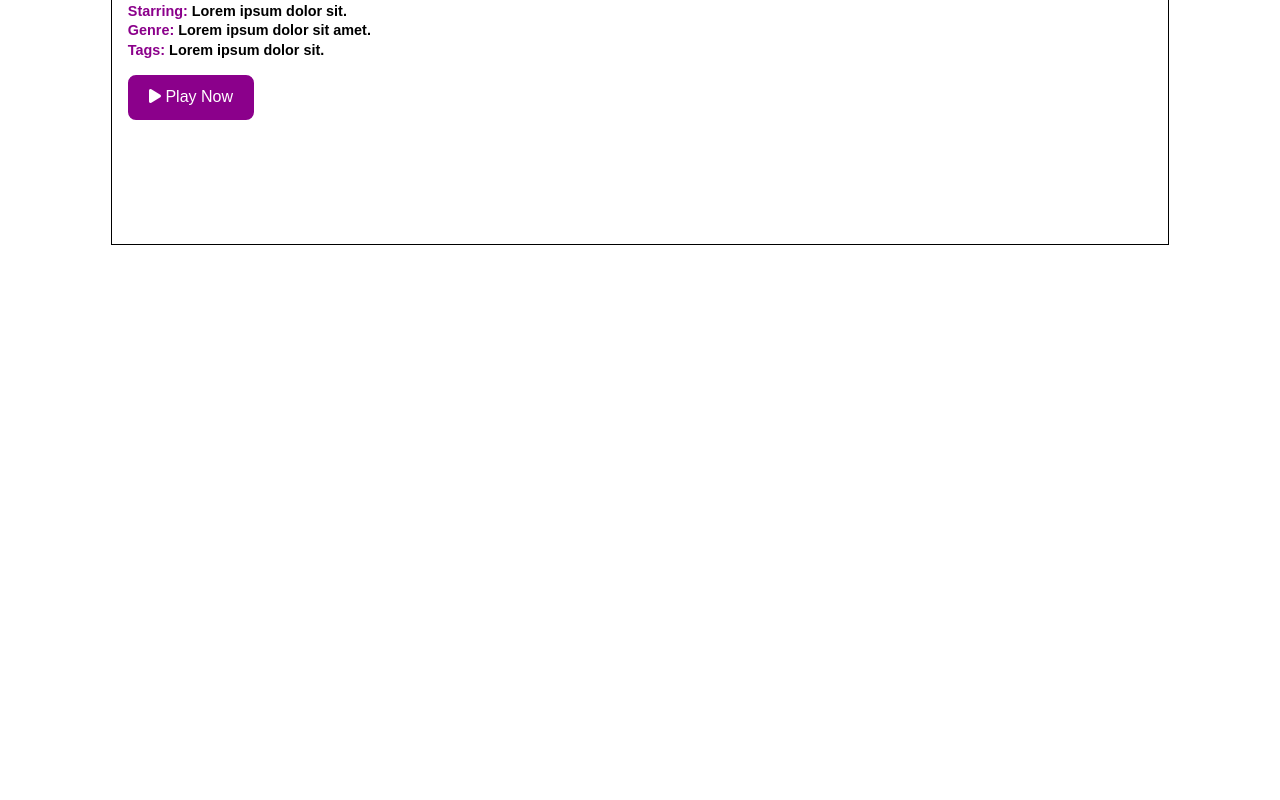
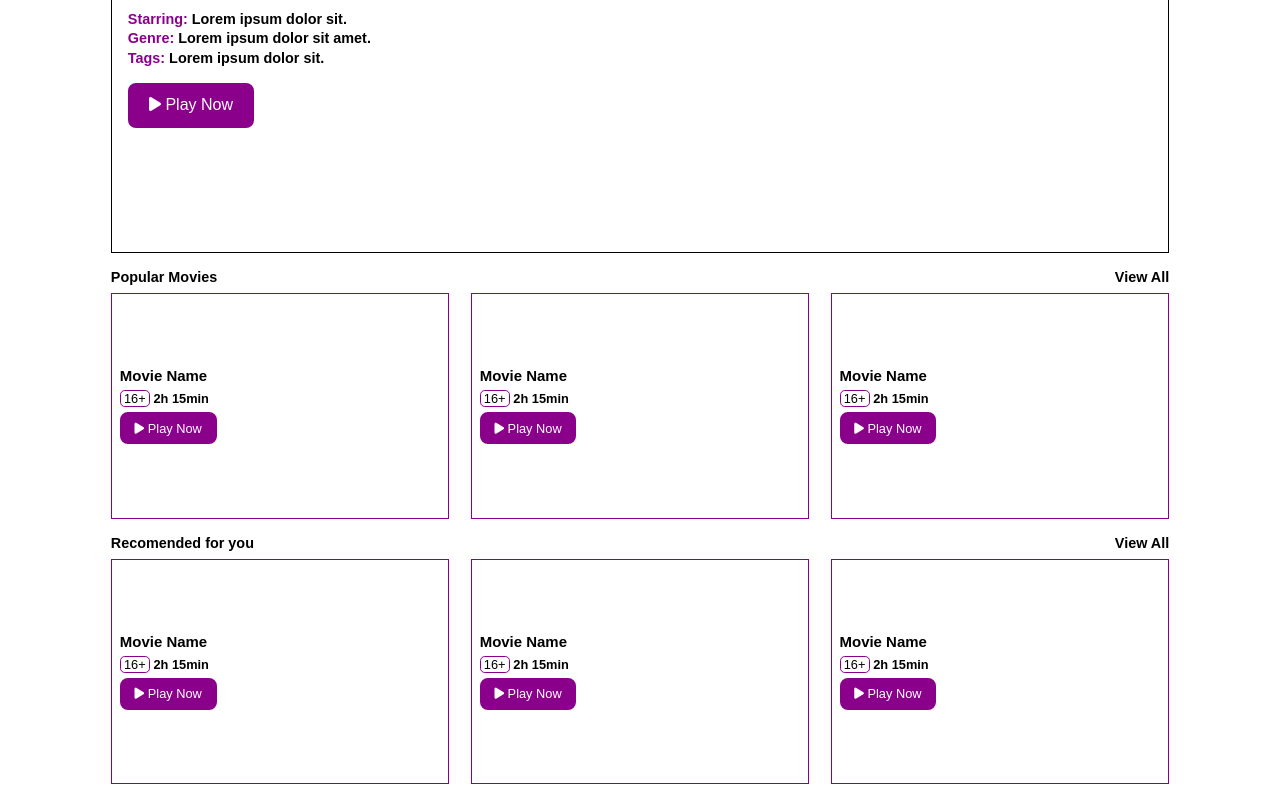
Before and after one commit to ferhat-genc/witflix, a website: page index.html in a window 1280 px wide. Shown: the part 385-1185 px from the top of the page. Before the commit the page ends 800 px from the top, so only its background shows below. Drawn offline with Linux system fonts and the light colour scheme.

Commit message:
Section html-css

```diff
--- a/index.css
+++ b/index.css
@@ -27,8 +27,42 @@ ul {
 	list-style: none;
 }
 
+section {
+	margin-bottom: 5rem;
+}
+
 .text-color-gray {
 	color: rgb(175, 175, 175);
+}
+
+.container {
+	width: 98%;
+	margin: auto;
+	margin-bottom: 1rem;
+}
+
+.btn {
+	background-color: darkmagenta;
+	border: 2px solid darkmagenta;
+	color: white;
+	cursor: pointer;
+	transition: all 0.1s;
+}
+
+.btn:hover {
+	background-color: white;
+	color: darkmagenta;
+}
+
+.btn-large {
+	padding: 0.7rem 1.2rem;
+	border-radius: 0.5rem;
+}
+
+.btn-md {
+	padding: 0.4rem 0.8rem;
+	border-radius: 0.5rem;
+	font-size: 0.8rem;
 }
 
 /* Header *************   */
@@ -90,10 +124,8 @@ i.fa-user:hover {
 /* Main ****************   */
 
 main {
-	width: 98%;
 	border: 1px solid black;
 	aspect-ratio: 2/1;
-	margin: 0.5rem auto;
 	padding: 1rem;
 }
 
@@ -128,6 +160,7 @@ main {
 
 .description {
 	line-height: 1.3rem;
+	max-width: 75%;
 }
 
 main > .details > ul > li {
@@ -140,20 +173,33 @@ main > .details > ul > li > span {
 	color: darkmagenta;
 }
 
-.btn {
-	background-color: darkmagenta;
-	border: 2px solid darkmagenta;
-	color: white;
-	cursor: pointer;
-	transition: all 0.1s;
+/* Section Recomended for you *********** */
+.movie-header {
+	display: flex;
+	align-items: center;
+	justify-content: space-between;
+	margin-bottom: 0.5rem;
+}
+.movie-header > h2,
+.movie-header > p {
+	font-size: 0.9rem;
+	font-weight: bold;
 }
 
-.btn:hover {
-	background-color: white;
-	color: darkmagenta;
+.movie-container {
+	display: flex;
+	justify-content: space-between;
 }
 
-.btn-large {
-	padding: 0.7rem 1.2rem;
-	border-radius: 0.5rem;
+.movie-card {
+	border: 1px solid darkmagenta;
+	width: 32%;
+	padding: 0.5rem;
+	display: flex;
+	flex-direction: column;
+	align-items: flex-start;
+	justify-content: center;
+	gap: 0.4rem;
+	aspect-ratio: 3/2;
+	font-size: 0.8rem;
 }
--- a/index.html
+++ b/index.html
@@ -14,7 +14,7 @@
 	</head>
 	<body>
 		<!-- header -->
-		<header>
+		<header class="container">
 			<img class="logo" src="./assets/logo.svg" alt="Logo" />
 			<nav class="menu">
 				<a href="/">İtem 1</a>
@@ -30,7 +30,7 @@
 		</header>
 
 		<!-- main -->
-		<main>
+		<main class="container">
 			<h1>Movie Name</h1>
 			<div class="user-rating">
 				<span class="stars">
@@ -65,9 +65,90 @@
 			</span>
 		</main>
 
-		<section></section>
-		<section></section>
-		<section></section>
+		<section class="container">
+			<div class="movie-header">
+				<h2>Popular Movies</h2>
+				<p>View All</p>
+			</div>
+			<div class="movie-container">
+				<div class="movie-card">
+					<h3>Movie Name</h3>
+					<div>
+						<span class="movie-rating">16+</span>
+						<span class="duration">2h 15min</span>
+					</div>
+					<span class="btn btn-md">
+						<i class="fa-solid fa-play"></i>
+						Play Now</span
+					>
+				</div>
+				<div class="movie-card">
+					<h3>Movie Name</h3>
+					<div>
+						<span class="movie-rating">16+</span>
+						<span class="duration">2h 15min</span>
+					</div>
+					<span class="btn btn-md">
+						<i class="fa-solid fa-play"></i>
+						Play Now</span
+					>
+				</div>
+				<div class="movie-card">
+					<h3>Movie Name</h3>
+					<div>
+						<span class="movie-rating">16+</span>
+						<span class="duration">2h 15min</span>
+					</div>
+					<span class="btn btn-md">
+						<i class="fa-solid fa-play"></i>
+						Play Now</span
+					>
+				</div>
+			</div>
+		</section>
+
+		<section class="container">
+			<div class="movie-header">
+				<h2>Recomended for you</h2>
+				<p>View All</p>
+			</div>
+			<div class="movie-container">
+				<div class="movie-card">
+					<h3>Movie Name</h3>
+					<div>
+						<span class="movie-rating">16+</span>
+						<span class="duration">2h 15min</span>
+					</div>
+					<span class="btn btn-md">
+						<i class="fa-solid fa-play"></i>
+						Play Now</span
+					>
+				</div>
+				<div class="movie-card">
+					<h3>Movie Name</h3>
+					<div>
+						<span class="movie-rating">16+</span>
+						<span class="duration">2h 15min</span>
+					</div>
+					<span class="btn btn-md">
+						<i class="fa-solid fa-play"></i>
+						Play Now</span
+					>
+				</div>
+				<div class="movie-card">
+					<h3>Movie Name</h3>
+					<div>
+						<span class="movie-rating">16+</span>
+						<span class="duration">2h 15min</span>
+					</div>
+					<span class="btn btn-md">
+						<i class="fa-solid fa-play"></i>
+						Play Now</span
+					>
+				</div>
+			</div>
+		</section>
+
 		<footer></footer>
 	</body>
 </html>
```
